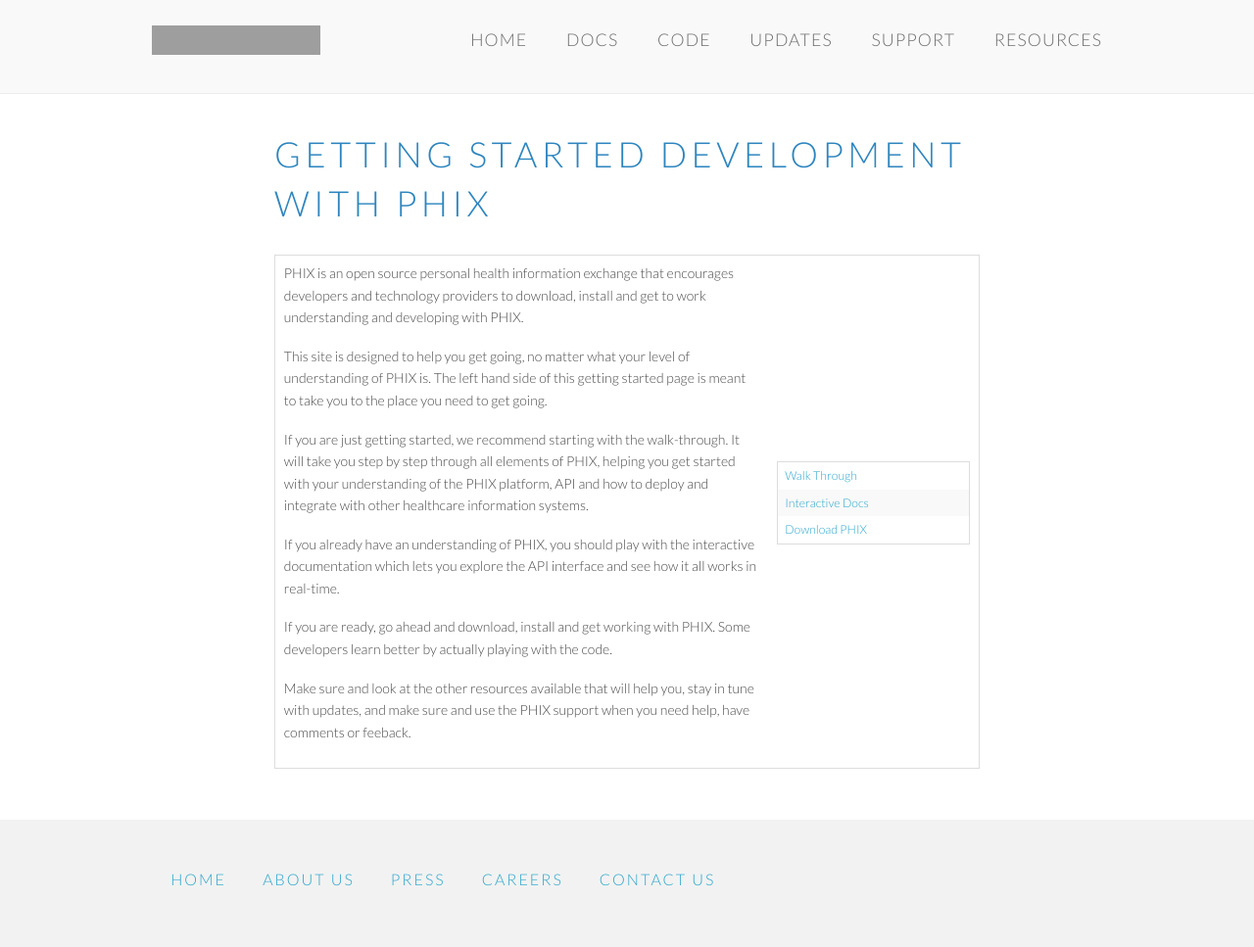
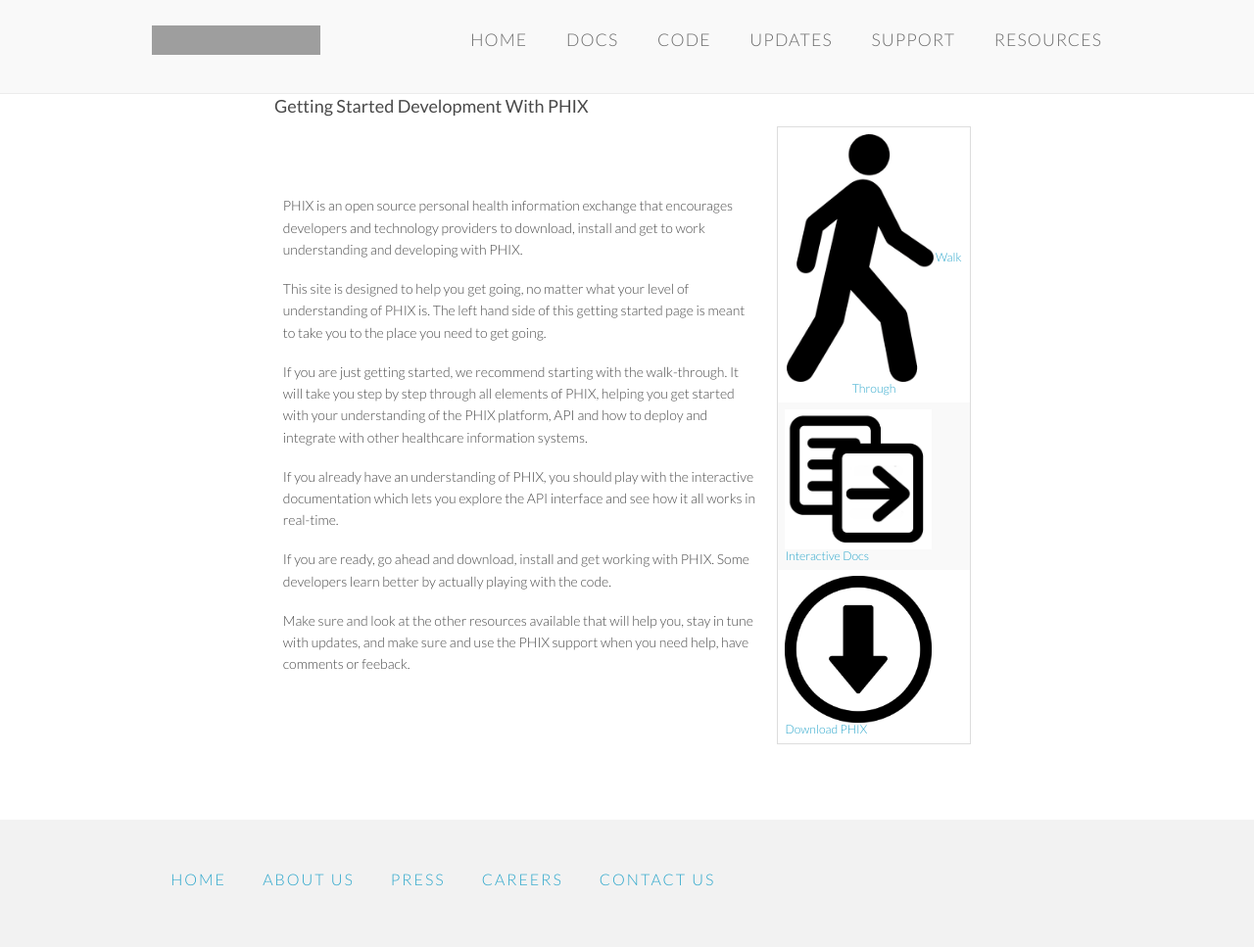
Before and after one commit to amida-tech/developers.amida.com, a Jekyll site: the page built from getting-started.html, in a window 1280 px wide. Shown: the whole page at 98% size. Built offline with Jekyll 4.4.1, drawn with Linux system fonts in a browser that asks for light colours; nearby versions of some CDN libraries; grey boxes are pictures that could not be loaded.

Commit message:
adding getting started

```diff
--- a/getting-started.html
+++ b/getting-started.html
@@ -4,9 +4,9 @@ title: Amida Dev
 overview: true
 ---
 
-<h2>Getting Started Development With PHIX</h2>
+<h3>Getting Started Development With PHIX</h3>
 
-<table cellpadding="5" width="100%" >
+<table cellpadding="5" width="100%" style="border: 0px;">
     <tr>
         <td width="70%">
             <p>PHIX is an open source personal health information exchange that encourages developers and technology providers to download, install and get to work understanding and developing with PHIX.</p>
@@ -19,17 +19,20 @@ overview: true
         <td>
             <table cellpadding="5" width="100%" >
                 <tr>
-                    <td>
+                    <td align="center">
+                        <a href="walk-through/what-is-phix.html"><img src="walk-through/images/bw-walking.png" width="150" /></a>
                         <a href="walk-through/what-is-phix.html">Walk Through</a>
                     </td>
                 </tr>
                 <tr>
                     <td>
+                        <a href="docs.html"><img src="walk-through/images/bw-documentation-interactive.png" width="150" /></a>
                         <a href="docs.html">Interactive Docs</a>
                     </td>
                 </tr>
                 <tr>
                     <td>
+                        <a href="https://github.com/amida-tech/PHIX"><img src="walk-through/images/bw-download.png" width="150" /></a>
                         <a href="https://github.com/amida-tech/PHIX" target="_blank">Download PHIX</a>
                     </td>
                 </tr>
```
Also changed, not shown: walk-through/images/bw-download.png (added), walk-through/images/bw-walking.png (added).
